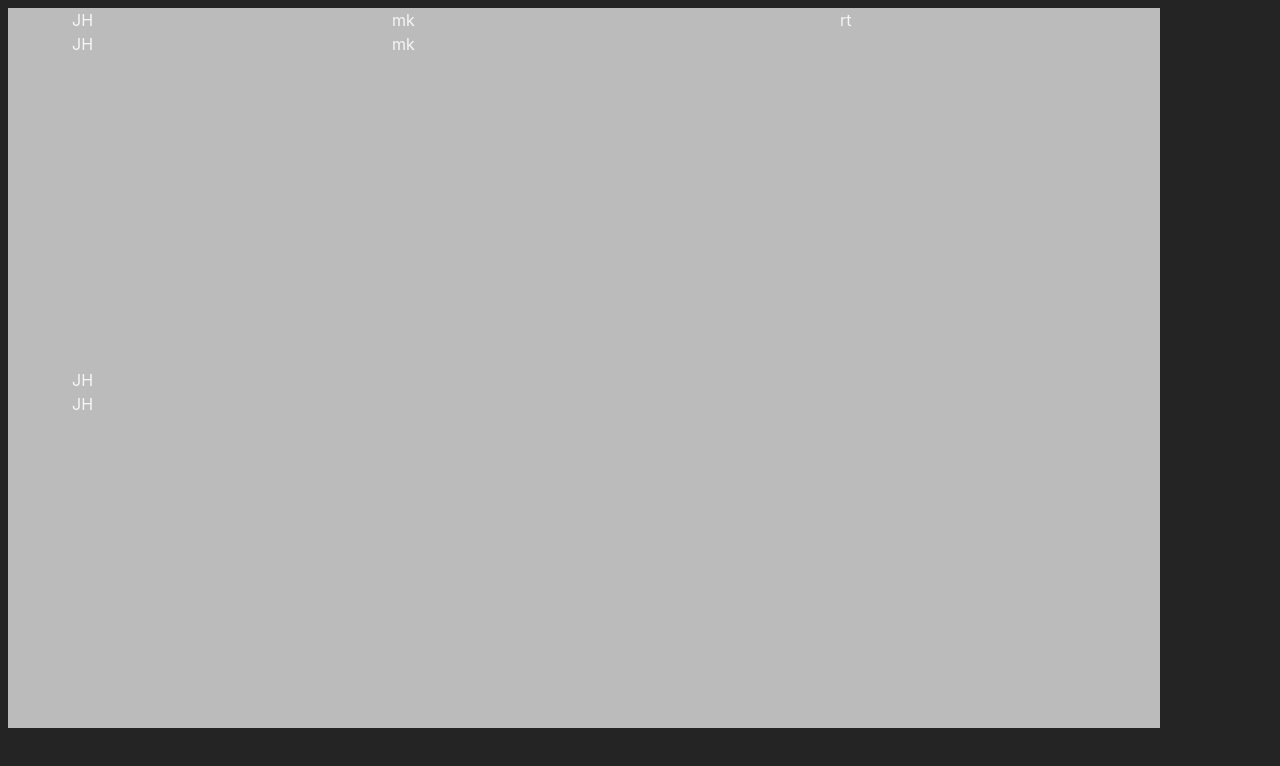
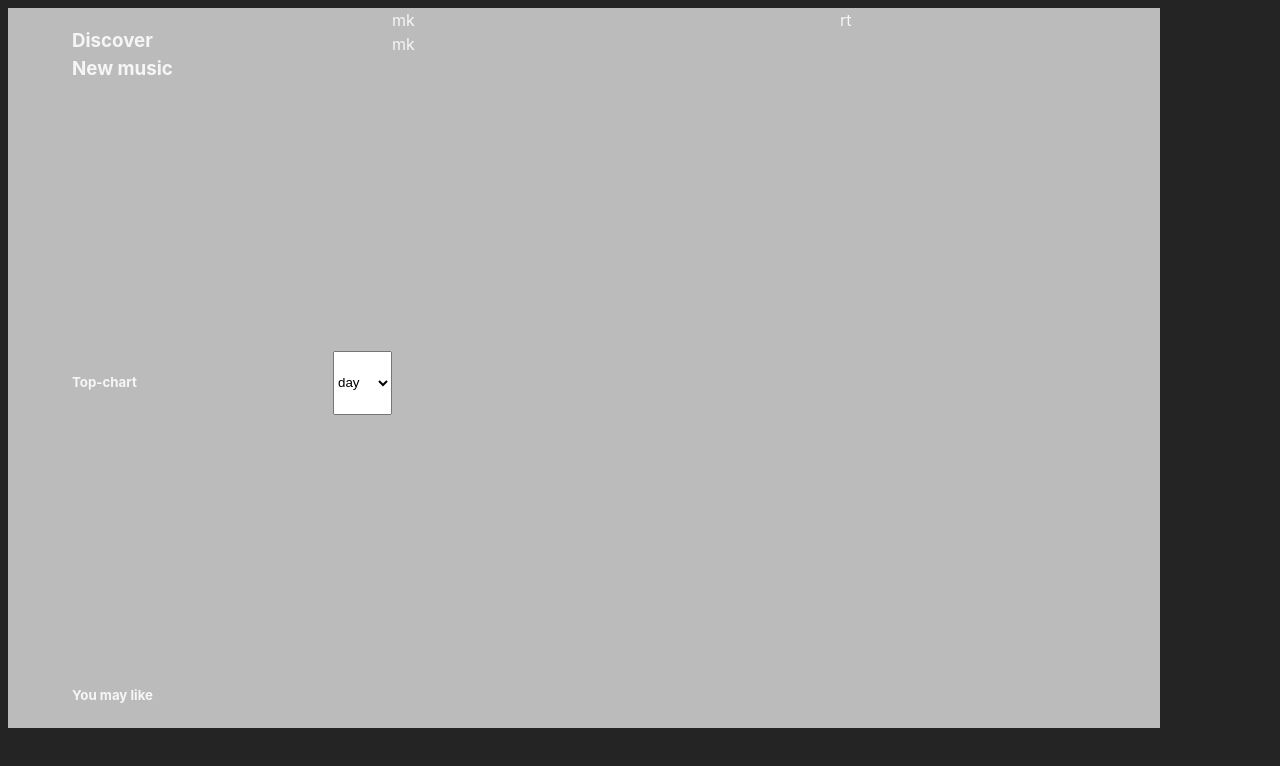
Before and after one commit to OugMontiel/Spotfy, a website built with Vite: page index.html in a window 1280 px wide. Built offline with nearby package versions, Linux system fonts and the light colour scheme; files whose address does not match are found by name.

Commit message:
Squashed commit of the Monty S2:
commit ebe29b80639b51c761e3a4089a952643687d8511
Author: Diego Alejandro Montiel Florez <88790286+OugMontiel@users.noreply.github.com>
Date:   Mon May 13 16:32:50 2024 -0500

    feat: :zap: Voy a unir todo me estresa trabajr por partes

    bamm

```diff
--- a/index.html
+++ b/index.html
@@ -23,10 +23,15 @@
     </article>
   </section>
   <section class="S2 visibility">
-    <article class="S2A1">JH</article>
-    <article class="S2A2">JH</article>
-    <article class="S2A3">JH</article>
-    <article class="S2A4">JH</article>
+    <article class="S2A1">
+      <h1>Discover <br> New music</h1>
+    </article>
+    <article class="S2A2">
+      <s2-a2></s2-a2>
+    </article>
+    <article class="S2A3">
+      <s2-a3></s2-a3>
+    </article>
   </section>
   <section class="S3 ">
     <article class="S3A1">mk</article>
--- a/src/css/main.css
+++ b/src/css/main.css
@@ -14,7 +14,7 @@ body {
 
   /* gap: 1em; */
 }
-.S1A2,.S2A2,.S2A4,.S3A2,.S4A2{
+.S1A2,.S3A2,.S4A2{
   flex-grow: 1;
 }
 
--- /dev/null
+++ b/src/js/components/s2.js
@@ -0,0 +1,38 @@
+import { html,css, LitElement } from "lit";
+
+export class s2a2 extends LitElement {
+    constructor(){
+        super()
+    }
+    static styles=css`
+
+        div{
+            display:flex;
+            justify-content:space-between;
+        }
+    `
+    render(){
+        return html`
+        <div>
+            <h5>Top-chart</h5>
+            <select name="tiemops" id="tiempos">
+                <option value=""> day </option>
+                <option value=""> Week </option>
+                <option value=""> Monts </option>
+                <option value=""> Years </option>
+            </select>
+        </div>
+
+        `
+    }
+}
+export class s2a3 extends LitElement {
+    constructor(){
+        super()
+    }
+    render(){
+        return html`
+        <h5>You may like</h5>
+        `
+    }
+}
--- a/src/js/main.js
+++ b/src/js/main.js
@@ -1,3 +1,7 @@
+import{
+    s2a2,
+    s2a3
+}from"./components/s2.js"
 import {
     s1a1,
     s1a2,
@@ -10,4 +14,7 @@ customElements.define("s1-a1", s1a1 )
 customElements.define("s1-a2", s1a2 )
 customElements.define("s1-a3", s1a3 )
 
+customElements.define("s2-a2",s2a2)
+customElements.define("s2-a3",s2a3)
+
 customElements.define("playing-next",playingNext)
```
